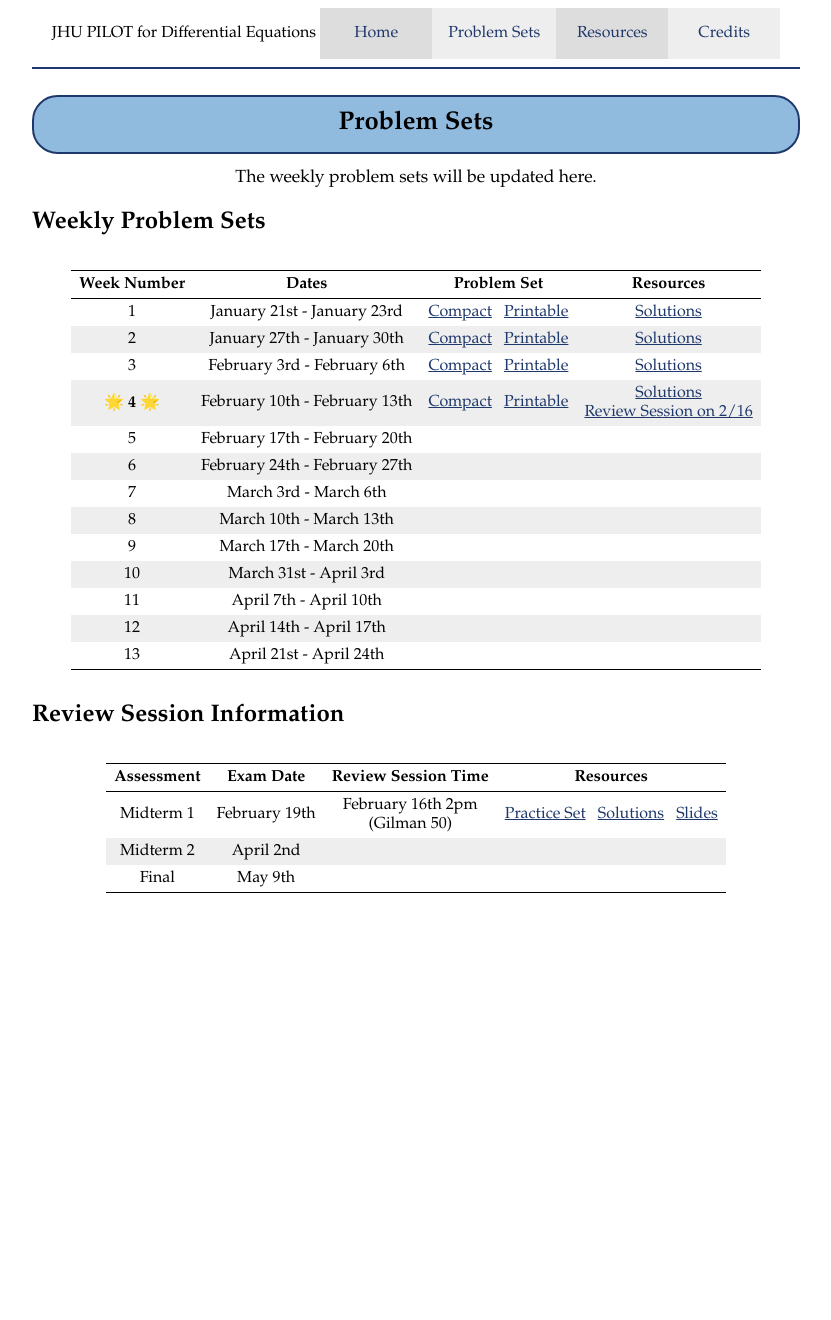
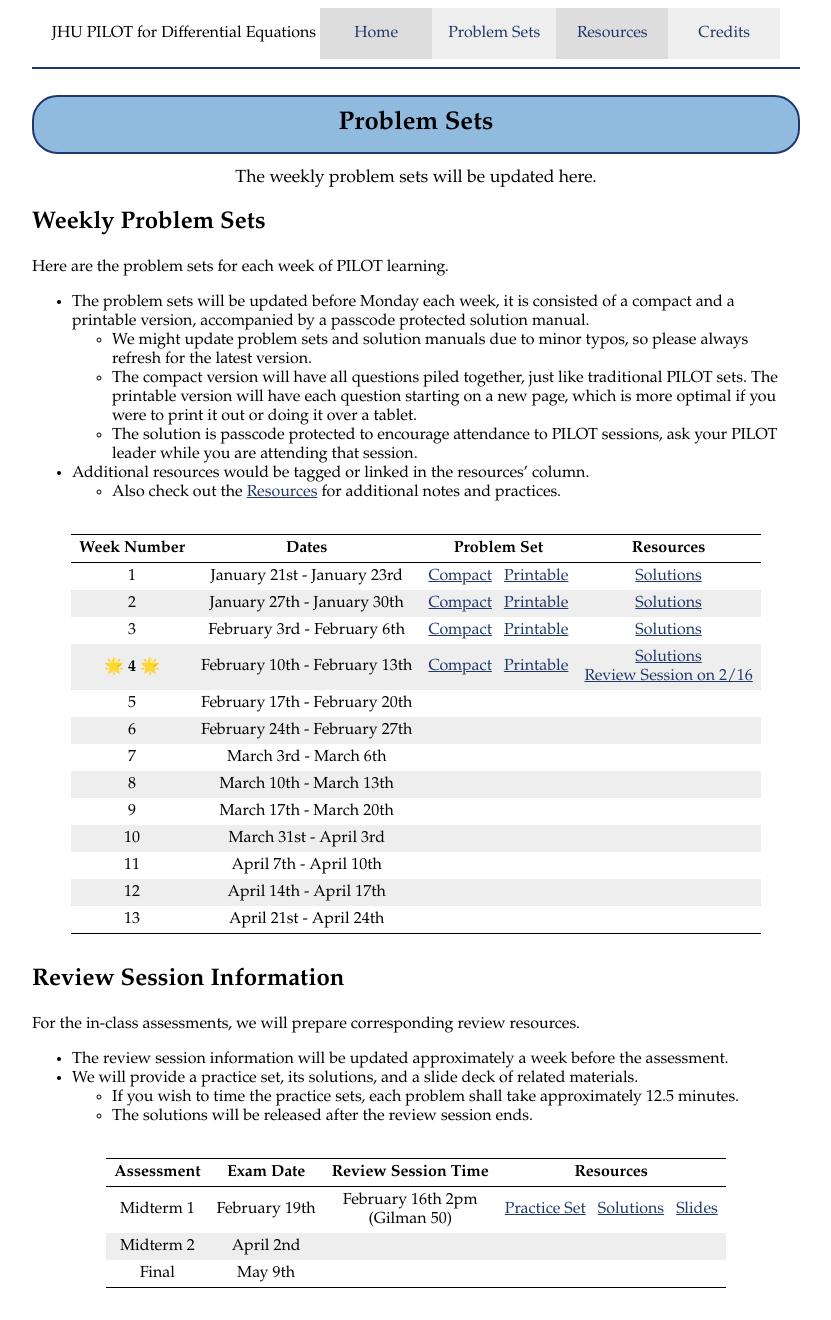
Before and after one commit to JHU-ODE-PILOT/SP25, a Jekyll site: the page built from problem_sets.md, in a window 1280 px wide. Shown: the whole page, without its empty margins (224-1055 px from the left). Built offline with Jekyll 4.4.1, drawn with Linux system fonts in a browser that asks for light colours; before the commit the page ends 925 px from its top, so only the background shows below that.

Commit message:
added more introductions

```diff
--- a/problem_sets.md
+++ b/problem_sets.md
@@ -9,6 +9,14 @@ category: "problem_sets"
 </div>
 
 ## Weekly Problem Sets
+
+Here are the problem sets for each week of PILOT learning.
+- The problem sets will be updated before Monday each week, it is consisted of a compact and a printable version, accompanied by a passcode protected solution manual.
+    - We might update problem sets and solution manuals due to minor typos, so please always refresh for the latest version.
+    - The compact version will have all questions piled together, just like traditional PILOT sets. The printable version will have each question starting on a new page, which is more optimal if you were to print it out or doing it over a tablet.
+    - The solution is passcode protected to encourage attendance to PILOT sessions, ask your PILOT leader while you are attending that session.
+- Additional resources would be tagged or linked in the resources' column.
+    - Also check out the [Resources]({{site.baseurl}}/resources.html) for additional notes and practices.
 
 | Week Number | Dates | Problem Set | Resources |
 |:-----------:|:-----:|:-----------:|:---------:|
@@ -28,6 +36,12 @@ category: "problem_sets"
 
 ## Review Session Information
 
+For the in-class assessments, we will prepare corresponding review resources.
+- The review session information will be updated approximately a week before the assessment.
+- We will provide a practice set, its solutions, and a slide deck of related materials.
+    - If you wish to time the practice sets, each problem shall take approximately 12.5 minutes.
+    - The solutions will be released after the review session ends.
+
 | Assessment | Exam Date | Review Session Time | Resources |
 |:----------:|:---------:|:-------------------:|:---------:|
 | Midterm 1 | February 19th | February 16th 2pm <br> (Gilman 50) | [Practice Set]({{site.baseurl}}/PSets/M1.pdf) &nbsp; [Solutions]({{site.baseurl}}/PSets/M1S.txt) &nbsp; [Slides]({{site.baseurl}}/PSets/S1.pdf) |
```
